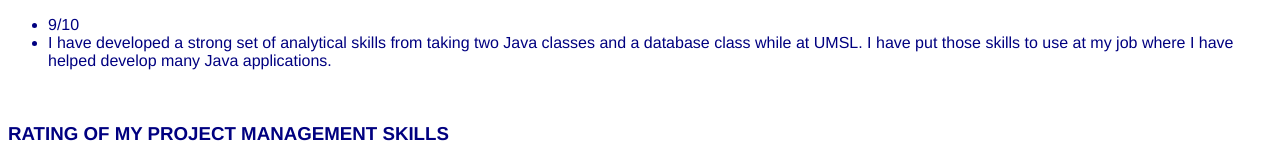
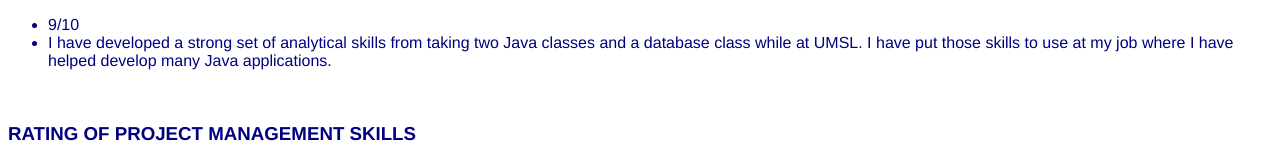
Before and after one commit to kahopfer/Systems-Analysis-Resume, a plain HTML site: page index.html in a window 1280 px wide. Shown: the part 1369-1530 px from the top of the page. Drawn offline with Linux system fonts and the light colour scheme.

Commit message:
Changed "rating of my project management skills" to "rating of project management skills"

```diff
--- a/index.html
+++ b/index.html
@@ -134,7 +134,7 @@
 </ul>
 <br/>
 
-<h3>RATING OF MY PROJECT MANAGEMENT SKILLS</h3>
+<h3>RATING OF PROJECT MANAGEMENT SKILLS</h3>
 <ul>
     <li>8/10</li>
     <li>I am very organized and good at making sure my tasks get done on time. Throughout my time at school, I have
```
